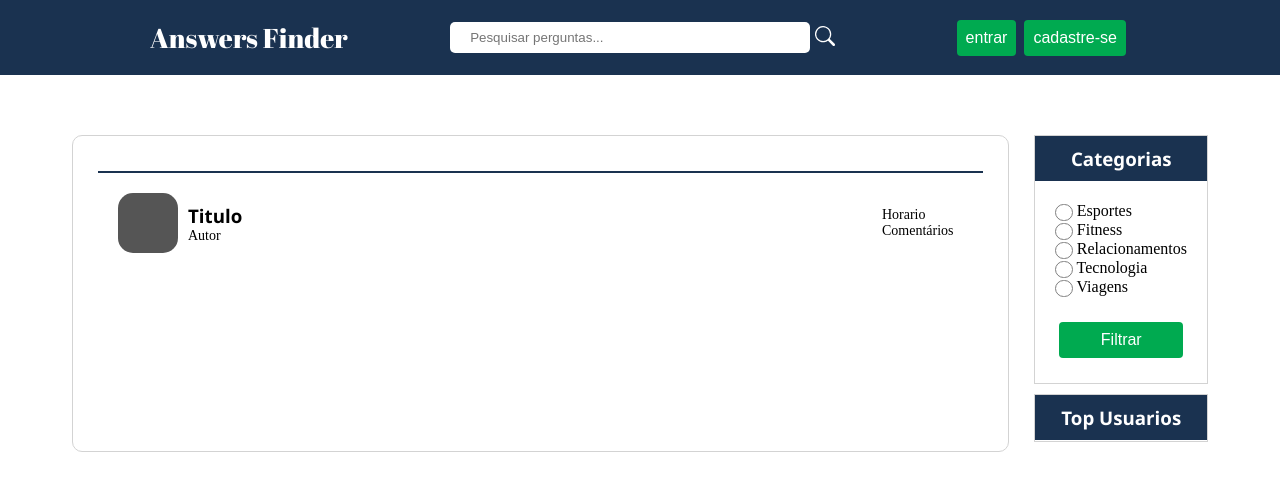
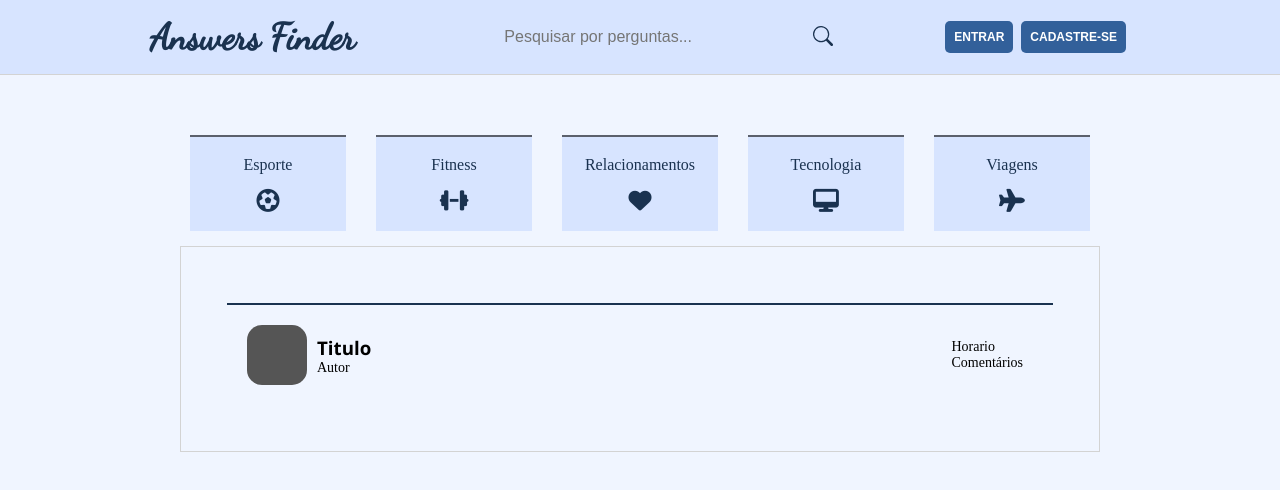
Before and after one commit to LuisMorais/answersFinder, a plain HTML site: page index.html in a window 1280 px wide. Drawn offline with nearby package versions, Linux system fonts and the light colour scheme.

Commit message:
Alteração do layout

```diff
--- a/index.html
+++ b/index.html
@@ -12,6 +12,11 @@
     <link rel="preconnect" href="https://fonts.googleapis.com">
     <link rel="preconnect" href="https://fonts.gstatic.com" crossorigin>
     <link href="https://fonts.googleapis.com/css2?family=Abril+Fatface&display=swap" rel="stylesheet">
+    <link rel="stylesheet" href="https://cdnjs.cloudflare.com/ajax/libs/font-awesome/6.0.0/css/all.min.css" integrity="sha512-9usAa10IRO0HhonpyAIVpjrylPvoDwiPUiKdWk5t3PyolY1cOd4DSE0Ga+ri4AuTroPR5aQvXU9xC6qOPnzFeg==" crossorigin="anonymous" referrerpolicy="no-referrer" />
+    <script src="https://kit.fontawesome.com/3df637a2f2.js" crossorigin="anonymous"></script>
+    <link rel="preconnect" href="https://fonts.googleapis.com">
+    <link rel="preconnect" href="https://fonts.gstatic.com" crossorigin>
+    <link href="https://fonts.googleapis.com/css2?family=Dancing+Script&display=swap" rel="stylesheet">
     <script src="https://ajax.googleapis.com/ajax/libs/jquery/3.5.1/jquery.min.js" defer></script>
     <title>Answers Finder</title>
 </head>
@@ -21,20 +26,28 @@
             Answers Finder
         </a>
         <form class='search-form'>
-            <input type="text" class='search-bar' placeholder="Pesquisar perguntas...">
+            <input type="text" class='search-bar' placeholder="Pesquisar por perguntas...">
             <button class="search-btn">
-                <svg xmlns="http://www.w3.org/2000/svg" width="20" height="20" fill="#fff" viewBox="0 0 16 16">
+                <svg xmlns="http://www.w3.org/2000/svg" width="20" height="20" fill="#1a3250" viewBox="0 0 16 16">
                     <path
                         d="M11.742 10.344a6.5 6.5 0 1 0-1.397 1.398h-.001c.03.04.062.078.098.115l3.85 3.85a1 1 0 0 0 1.415-1.414l-3.85-3.85a1.007 1.007 0 0 0-.115-.1zM12 6.5a5.5 5.5 0 1 1-11 0 5.5 5.5 0 0 1 11 0z" />
                 </svg>
             </button>
         </form>
         <div class='header-buttons'>
-            <button class="btn btn-desktop">entrar</button>
-            <button class="btn btn-desktop">cadastre-se</button>
+            <a href="/login"><button class="btn btn-desktop">ENTRAR</button></a>
+            <a href="/signup"><button class="btn btn-desktop">CADASTRE-SE</button></a>
         </div>
     </header>
+
     <main id='main'>
+        <div class="search-category">
+            <div class="search-nav green-bg"><p>Esporte</p> <i class="fa-solid fa-futbol"></i></div>
+            <div class="search-nav orange-bg"><p>Fitness</p> <i class="fa-solid fa-dumbbell"></i> </div>
+            <div class="search-nav red-bg"><p>Relacionamentos</p> <i class="fa-solid fa-heart"></i></div>
+            <div class="search-nav grey-bg"><p>Tecnologia</p> <i class="fa-solid fa-desktop"></i></div>
+            <div class="search-nav blue-bg"><p>Viagens</p><i class="fa-solid fa-plane"></i></div>
+        </div>
         <section id='recent-posts'>
             <article class='post'>
                 <div class='img'></div>
@@ -48,41 +61,8 @@
                 </div>
             </article>
         </section>
+    </main>
 
-        <div class="sidebar">
-        <aside id="category">
-            <div class="background-title"><h3>Categorias</h3></div>
-            <form class='category-form'>
-                <label>
-                    <input type="checkbox" name="esporte" value="esporte"/>
-                    Esportes
-                </label>
-                <label>
-                    <input type="checkbox" name="fitness" value="fitness"/>
-                    Fitness
-                </label>
-                <label>
-                    <input type="checkbox" name="relacionamento" value="relacionamento"/>
-                    Relacionamentos
-                </label>
-                <label>
-                    <input type="checkbox" name="tecnologia" value="tecnologia"/>
-                    Tecnologia
-                </label>
-                <label>
-                    <input type="checkbox" name="viagem" value="viagem"/>
-                    Viagens
-                </label>
-                <button class="btn filter">Filtrar</button>
-            </form>
-        </aside>
-
-        <aside id='top-users'>
-            <h3 class="background-title"> Top Usuarios </h3>
-
-        </aside>
-    </div>
-    </main>
     <nav class='mobileNav'>
         <button class='search-btn'>
             <svg xmlns="http://www.w3.org/2000/svg" width="20" height="20" fill="#fff" viewBox="0 0 16 16">
--- a/styles/global.css
+++ b/styles/global.css
@@ -5,3 +5,14 @@
 html, body{
     margin: 0;
 }
+
+body{
+    width: 100%;
+    height: 100vh;
+    background-color: rgb(240, 245, 255);
+}
+
+a{
+    color: inherit;
+    text-decoration: none;
+}
--- a/styles/header.css
+++ b/styles/header.css
@@ -1,19 +1,21 @@
 
 .header{
     display: flex;
-    justify-content: space-between;
+    justify-content:space-between;
     align-items: center;
-    background-color: #1a3250;
+    background-color: #d7e4ff;
     padding: 10px 150px;
     height: 75px;
     max-width: 100vw;
     margin-bottom: 60px;
+    border-bottom: 1px solid lightgray;
 }
 
 .logo{
-    font-size: 1.7rem;
-    color: #fff;
-    font-family: 'Abril Fatface', cursive;
+    font-size: 2.3rem;
+    color: #1a3250;
+    font-family: 'Dancing script', cursive;
+    font-weight: bolder;
     text-decoration: none;
 }
 
@@ -25,16 +27,15 @@
 }
 
 .search-bar{
-    width: 90%;
-    padding: 8px 20px;
-    border-radius: 5px;
+    width: 75%;
+    background: none;
+    color: #1a3250;
+    padding: 6px 20px;
     margin-right: 5px;
     border: none;
     outline: none;
-}
-
-.search-bar:focus{
-    border: 2px solid #79b4fd;
+    text-align: center;
+    font-size: 16px;
 }
 
 .header-buttons{
@@ -42,19 +43,21 @@
 }
 
 .btn{
-    background-color: #00aa50;
+    background-color: #32609a;
     color: #fff;
     margin: 0px 4px;
     padding: 9px;
-    font-size: 16px;
+    font-size: 12px;
+    font-weight: bold;
     border: none;
-    border-radius: 4px;
+    border-radius: 5px;
     outline: none;
     cursor: pointer;
+    transition: background-color .5s;
 }
 
 .btn:hover{
-    background-color:#02d665 ;
+    background-color:#5387c7;
 }
 
 @media (min-width: 1800px){
--- a/styles/home.css
+++ b/styles/home.css
@@ -14,40 +14,106 @@
     box-sizing: border-box;
 }
 #main{
+    position: relative;
     display: flex;
+    flex-direction: column;
     justify-content: center;
-    max-width: 1280px;
+    align-items: center;
+    max-width: 950px;
     margin: 0 auto;
     padding: 0 15px;
+    gap: 15px;
 }
 
-aside{
-    border: 1px solid lightgrey;
-    margin-bottom: 10px;
-}
-.sidebar{
-    max-width: 25%;
-    margin-left: 2%;
+
+
+.search-category{
+    display: flex;
+    gap: 30px;
+    justify-content: center;
+    flex-wrap: wrap;
 }
 
-#category{
+.search-nav{
+    background-color: #d7e4ff;
+    color: #1a3250;
     display: flex;
     flex-direction: column;
+    justify-content: center;
     align-items: center;
-    padding-bottom: 5px;
+    width: 156px;
+    height: 96px;
+    gap: 15px;
+    border-top: 2px solid rgba(0, 0, 0, 0.575) ;
+    transition: all .3s;
+    cursor: pointer;
+}
+
+.search-nav:hover i{
+    transform: scale(1.2);
+
+}
+
+.search-nav p{
+    transition: all .3s;
+}
+
+.green-bg{
+    transition: all .3s;
+}
+
+.green-bg:hover{
+    background-color: #80d4027a;
+}
+
+.orange-bg{
+    transition: all .3s;
+}
+
+.orange-bg:hover{
+    background-color: #f359007a;
+}
+
+.red-bg{
+    transition: all .3s;
+}
+
+.red-bg:hover{
+    background-color: #ff00007a;
+}
+
+.grey-bg{
+    transition: all .3s;
+}
+
+.grey-bg:hover{
+    background-color: #3e3f3d7a;
+}
+
+.blue-bg{
+    transition: all .3s;
+}
+
+.blue-bg:hover{
+    background-color: #0502d47a;
+}
+
+i{
+    color: #1a3250;
+    font-size: 23px;
+    transition: all .3s;
 }
 
 
 #recent-posts{
-    width: 75%;
-    padding: 2%;
+    width: 100%;
+    padding: 5%;
     border: 1px solid lightgrey;
-    border-radius: 10px;
+
 }
 
 
 .post{
-    width: auto;
     padding: 20px;
     display: flex;
     align-items: center;
```
Also changed, not shown: login/index.html (+0 -14 lines).
